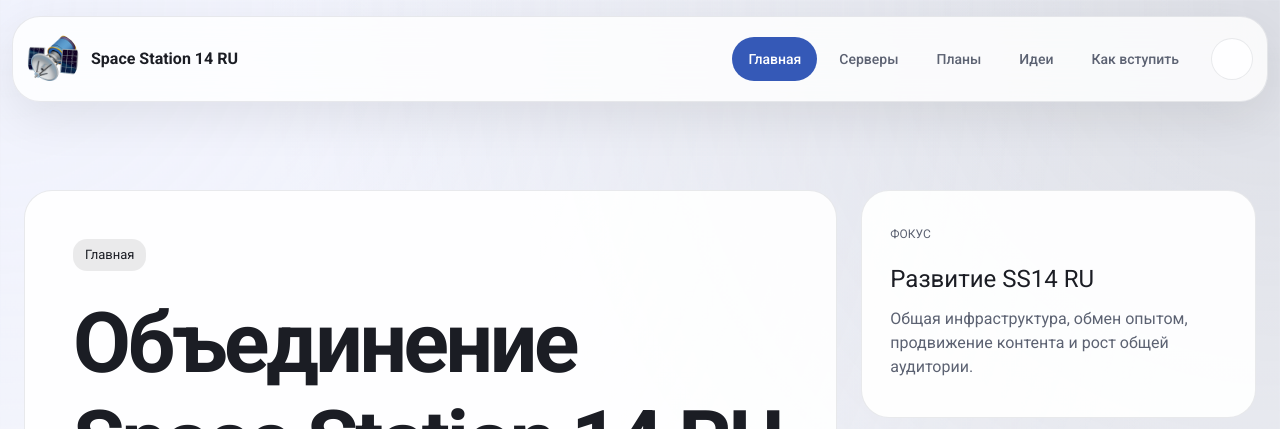
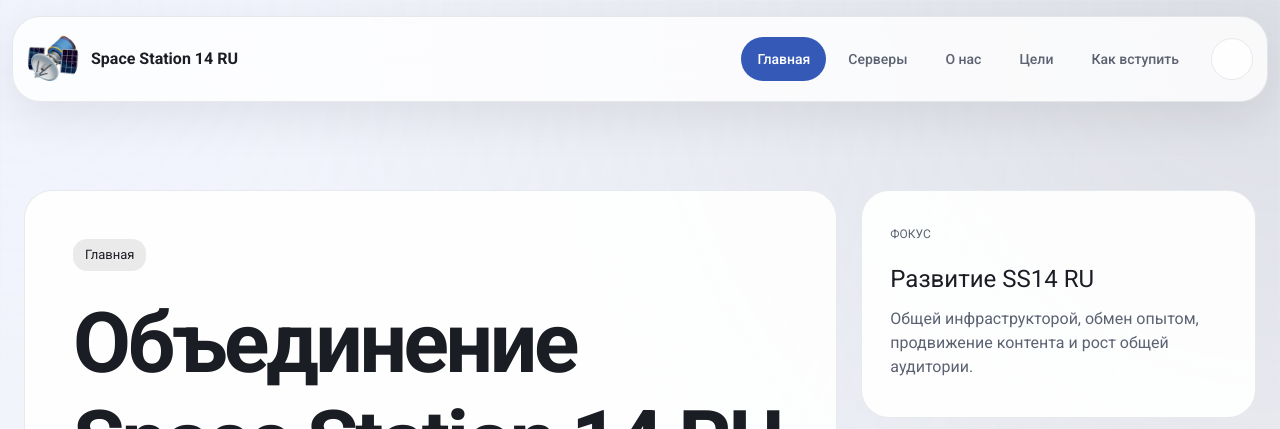
Before and after one commit to ss14-art/ss14-ru-web, a React (Vite) app: page / in a window 1280 px wide. Shown: the top 429 px of the page. Built offline with nearby package versions, Linux system fonts and the light colour scheme; some icons are missing.

Commit message:
Update Russian site copy

```diff
--- a/src/App.jsx
+++ b/src/App.jsx
@@ -42,8 +42,8 @@
 const sections = [
   { id: "home", label: "Главная" },
   { id: "servers", label: "Серверы" },
-  { id: "plans", label: "Планы" },
-  { id: "ideas", label: "Идеи" },
+  { id: "plans", label: "О нас" },
+  { id: "ideas", label: "Цели" },
   { id: "join", label: "Как вступить" },
 ];
 
@@ -60,7 +60,7 @@
 const planItems = [
   {
     icon: <HubRoundedIcon />,
-    title: "Общая инфраструктура",
+    title: "Общей инфраструкторой",
     text: "Совместные усилия для развития всего хаба и создания общей инфраструктуры для привлечения новой аудитории в игру.",
   },
   {
@@ -97,16 +97,16 @@
   {
     index: "01",
     title: "Зайдите на SS14 Devbus RU",
-    text: "Перейдите в Discord-сервер SS14 Devbus RU.",
+    text: "Перейдите в Discord-сервер ",
     href: "https://discord.gg/jtc3z5qVA2",
-    label: "discord.gg/jtc3z5qVA2",
+    label: "SS14 Devbus RU",
   },
   {
     index: "02",
     title: "Откройте форум заявок",
-    text: "Напишите сообщение на форуме подачи заявок.",
+    text: "Напишите сообщение на ",
     href: "https://discord.com/channels/1479541729320501412/1479769963492413450",
-    label: "Форум подачи заявок",
+    label: "форуме подачи заявок",
   },
   {
     index: "03",
@@ -116,7 +116,7 @@
   {
     index: "04",
     title: "Ожидайте решения",
-    text: "После этого коллективно будет принято решение о вашем вступлении в партнерскую программу Space Station 14 RU.",
+    text: "После этого будет проведено голосование, по итогам которого будет принято решение о вашем вступлении в партнерскую программу Space Station 14 RU.",
   },
 ];
 
@@ -457,7 +457,7 @@
                       </Typography>
                       <Typography variant="h5">Развитие SS14 RU</Typography>
                       <Typography variant="body1" color="text.secondary">
-                        Общая инфраструктура, обмен опытом, продвижение контента и рост общей
+                        Общей инфраструкторой, обмен опытом, продвижение контента и рост общей
                         аудитории.
                       </Typography>
                     </Stack>
@@ -627,7 +627,7 @@
           </Grid>
         </SectionShell>
 
-        <SectionShell id="plans" kicker="Планы" title="Что важно для программы" tonal>
+        <SectionShell id="plans" kicker="О нас" title="Чем мы совместно занимаемся" tonal>
           <Grid container spacing={2.5}>
             {planItems.map((item) => (
               <Grid key={item.title} size={{ xs: 12, md: 4 }}>
@@ -637,7 +637,7 @@
           </Grid>
         </SectionShell>
 
-        <SectionShell id="ideas" kicker="Идеи" title="Куда движется программа">
+        <SectionShell id="ideas" kicker="Цели" title="Наши планы по развитию">
           <Grid container spacing={2.5}>
             {ideaItems.map((item, index) => (
               <Grid key={item.title} size={{ xs: 12, md: index === 0 ? 6 : 3 }}>
```
